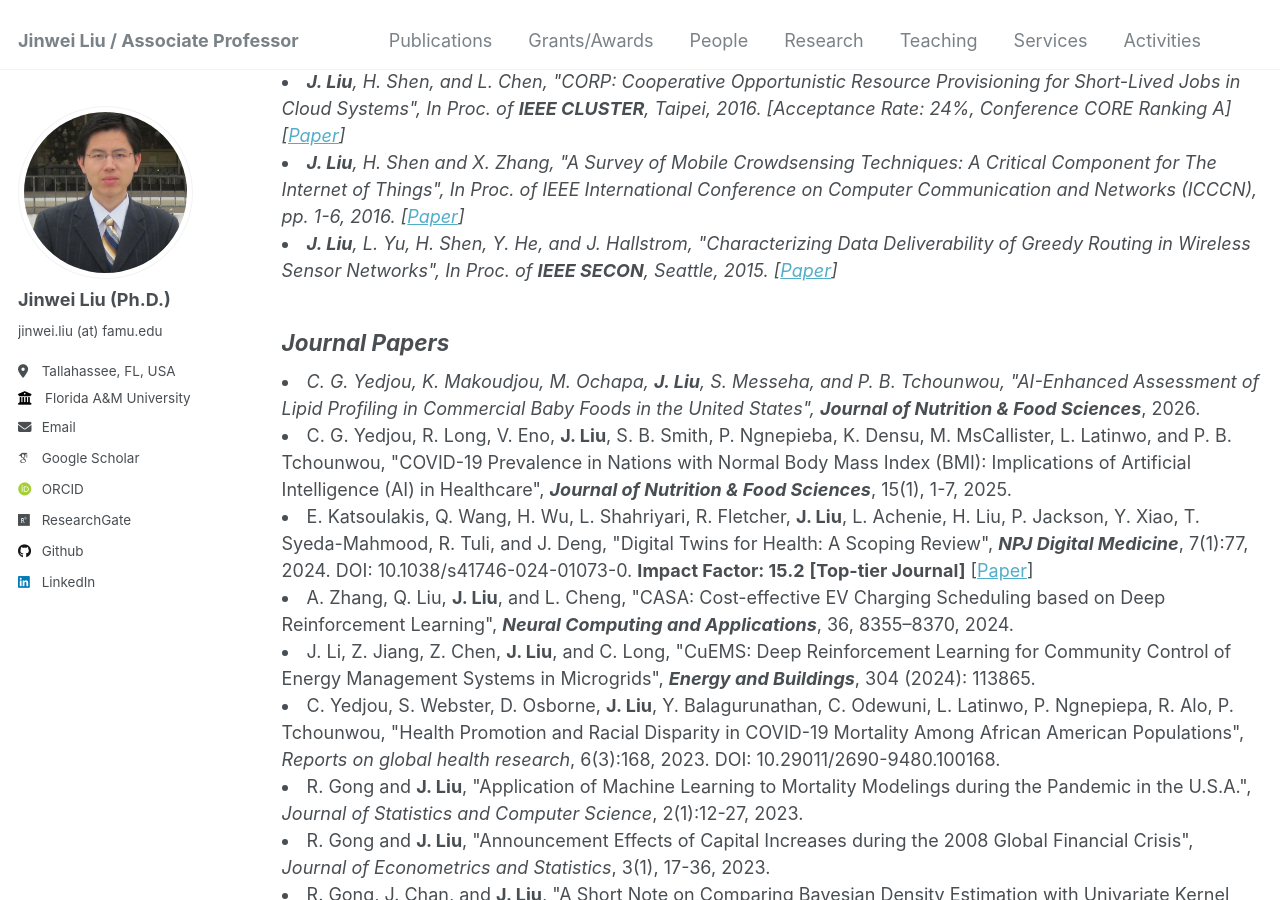
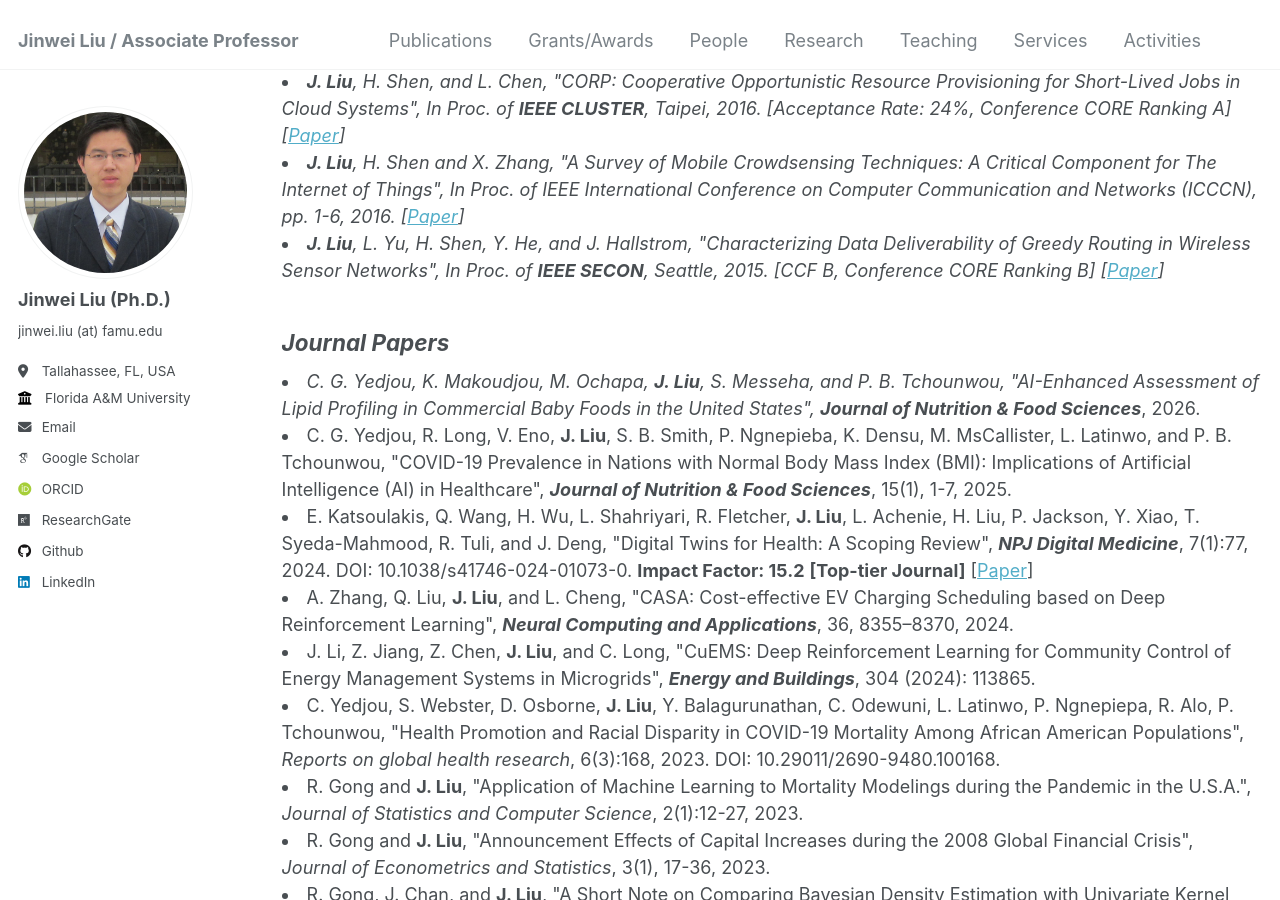
Before and after one commit to jinweiliucu/jinweiliucu.github.io, a Jekyll site: the page built from _publications/publications.html, in a window 1280 px wide and 900 px high, scrolled down 4406 px. Built offline with Jekyll 4.4.1, drawn with Linux system fonts in a browser that asks for light colours; some web fonts are replaced.

Commit message:
Update publications.html

```diff
--- a/_publications/publications.html
+++ b/_publications/publications.html
@@ -383,7 +383,7 @@ author_profile: true
 
 		<li>
 		<strong>J. Liu</strong>, L. Yu, H. Shen, Y. He, and J. Hallstrom, "Characterizing Data Deliverability of Greedy Routing in Wireless Sensor Networks",
-	    	In <em>Proc. of <strong>IEEE SECON</strong></em>, Seattle, 2015.
+	    	In <em>Proc. of <strong>IEEE SECON</strong></em>, Seattle, 2015. [CCF B, Conference CORE Ranking B]
 			[<a href="/files/articles/SECON2015Liu.pdf">Paper</a>]</span>
 		</li>
 
```
